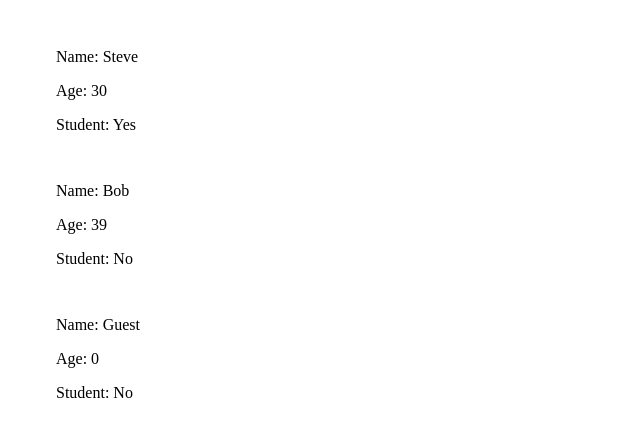
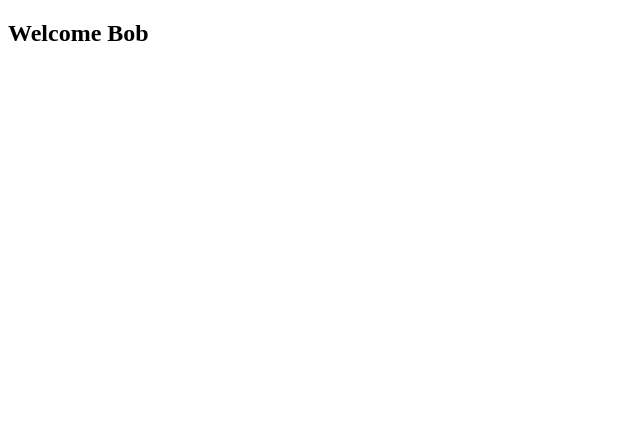
Before and after one commit to Nils-Van-de-Pitte/React-sandbox, a React (Vite) app in the folder code/: page / in a window 1280 px wide. Shown: the top 436 px of the page, without its empty margins (0-640 px from the left). Built offline with nearby package versions, Linux system fonts and the light colour scheme.

Commit message:
Add to App.jsx

```diff
--- a/code/src/App.jsx
+++ b/code/src/App.jsx
@@ -1,13 +1,9 @@
-import Student from "./logic/Student.jsx";
-
+import UserGreeting from "./logic/UserGreeting.jsx";
 
 function App() {
     return(
         <>
-            <Student name='Steve' age={30} isStudent={true}/>
-            <Student name='Bob' age={39} isStudent={false}/>
-            <Student/>
-
+            <UserGreeting name='Bob' isLoggedIn={true} />
         </>
     );
 }
```
